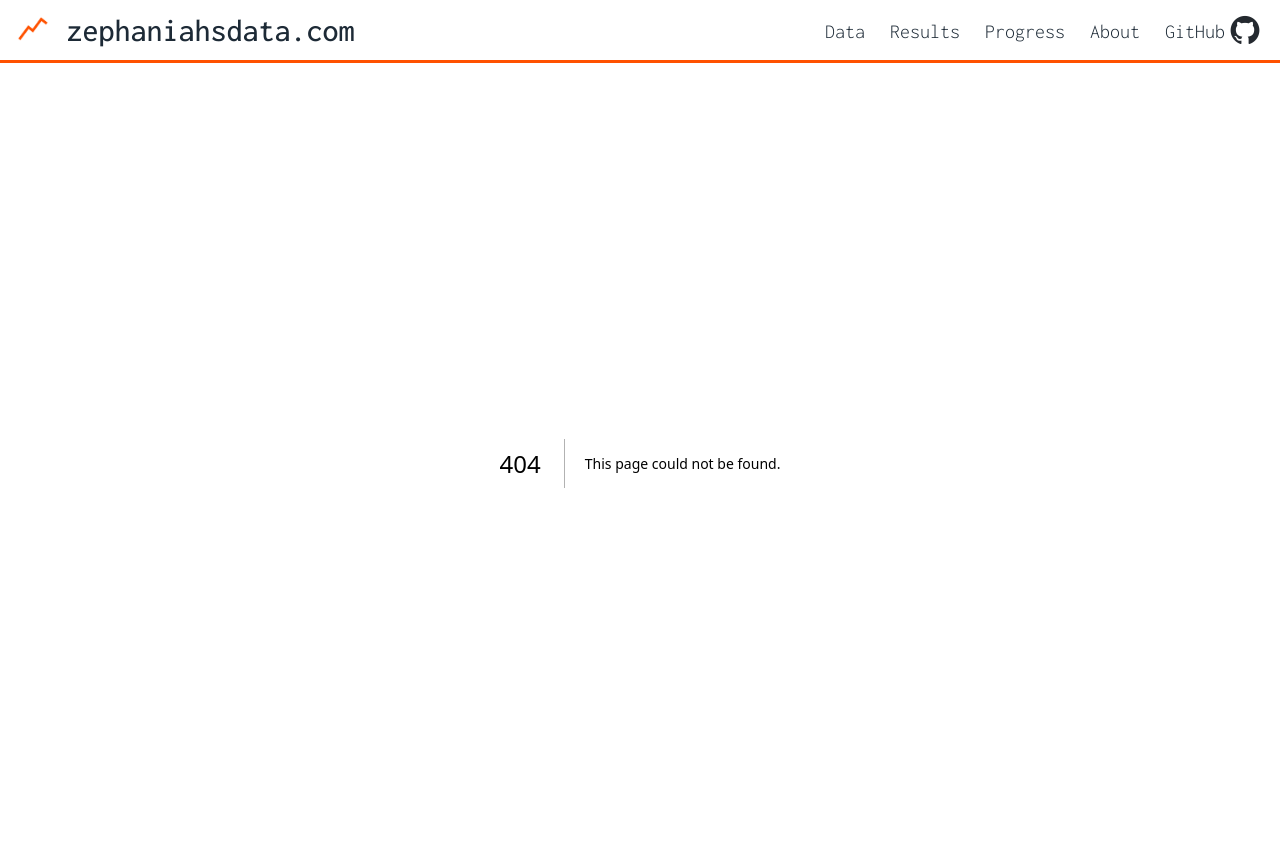
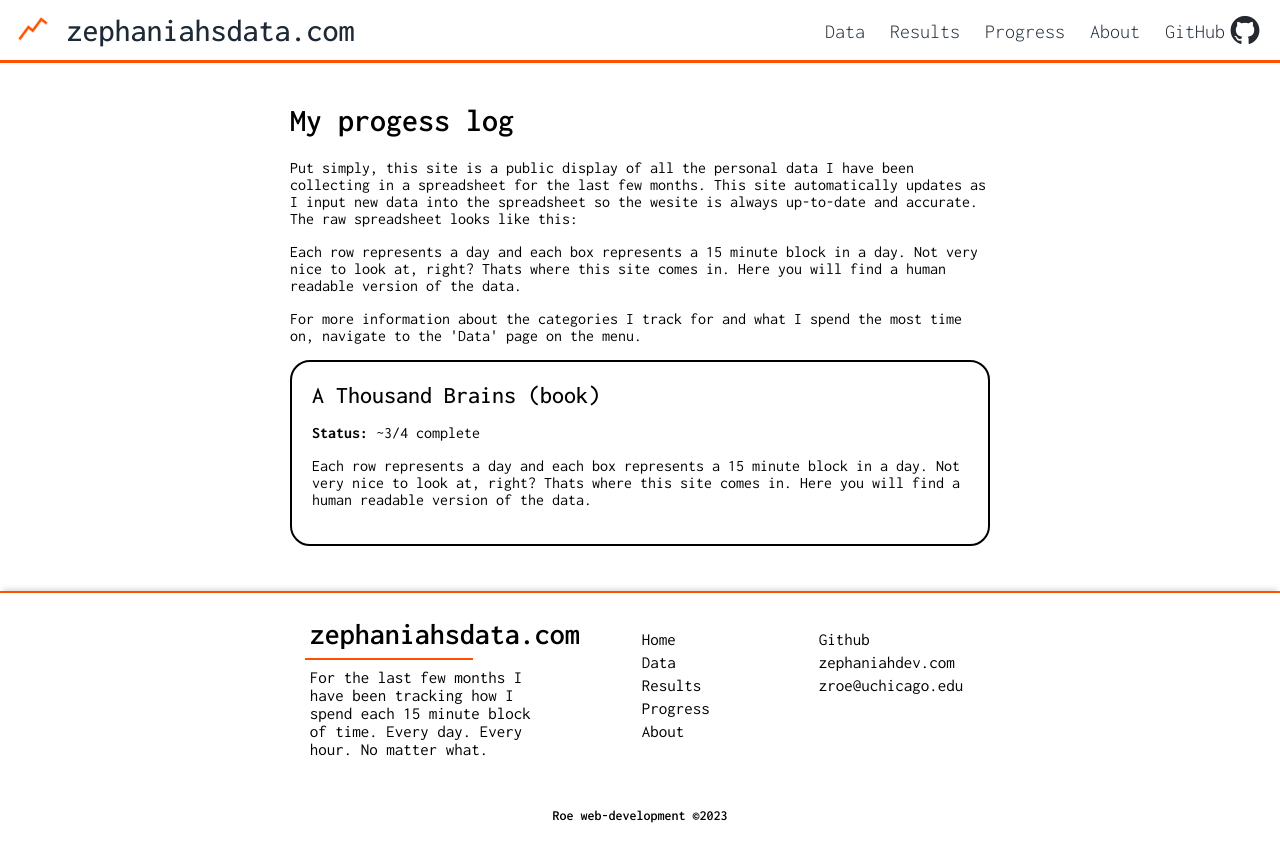
Before and after one commit to zroe1/productivity-site, a Next.js app: page /progress in a window 1280 px wide. Before the commit this address had no page. After the commit the page ends 833 px from the top, so only its background shows below. Built offline with nearby package versions, Linux system fonts and the light colour scheme.

Commit message:
added progress page with code refactor

```diff
--- a/src/app/about/page.js
+++ b/src/app/about/page.js
@@ -1,4 +1,4 @@
-import styles from './page.module.css'
+import styles from '../outsidePages.module.css'
 import Footer from '../components/Footer/Footer'
 
 const About = () => {
--- a/src/app/components/Footer/Footer.js
+++ b/src/app/components/Footer/Footer.js
@@ -42,7 +42,7 @@ const Footer = () => {
                 <Link href="/" className={styles.footerText}>Home</Link>
                 <Link href="/" className={styles.footerText}>Data</Link>
                 <Link href="/" className={styles.footerText}>Results</Link>
-                <Link href="/" className={styles.footerText}>Progress</Link>
+                <Link href="/progress" className={styles.footerText}>Progress</Link>
                 <Link href="/" className={styles.footerText}>About</Link>
             </div>
             <div className={styles.footerRight}>
--- a/src/app/components/Header/Header.js
+++ b/src/app/components/Header/Header.js
@@ -33,8 +33,8 @@ const Header = () => {
         <nav className={styles.desktopMenu}>
           <a className={`${styles.navLink} ${styles.desktopMenuLink}` }>Data</a>
           <a className={`${styles.navLink} ${styles.desktopMenuLink}`}>Results</a>
-          <a className={`${styles.navLink} ${styles.desktopMenuLink}`}>Progress</a>
-          <Link className={`${styles.navLink} ${styles.desktopMenuLink}`} href="../../about">About</Link>
+          <Link className={`${styles.navLink} ${styles.desktopMenuLink}`} href="/progress">Progress</Link>
+          <Link className={`${styles.navLink} ${styles.desktopMenuLink}`} href="/about">About</Link>
           <a className={`${styles.navLink} ${styles.desktopMenuLink}`}>GitHub</a>
           {/*eslint-disable-next-line @next/next/no-img-element*/}
           <img src="github-mark.png" alt="github" className={styles.githubLogo}></img>
--- a/src/app/components/OpeningText/OpeningText.js
+++ b/src/app/components/OpeningText/OpeningText.js
@@ -43,7 +43,7 @@ const OpeningText = () => {
       <div className={styles.linkList}>
         <HomeButton text="Veiw the data" link="/about"/>
         <HomeButton text="What I've Learned" link="/about"/>
-        <HomeButton text="Progress log" link="/about"/>
+        <HomeButton text="Progress log" link="/progress"/>
       </div>
     </div>
   )
--- /dev/null
+++ b/src/app/components/ProgressBlock/ProgressBlock.js
@@ -0,0 +1,15 @@
+import styles from './ProgressBlock.module.css'
+
+const ProgressBlock = (props) => {
+    return (
+        <div className={styles.progressBlock}>
+            <h2 className={styles.blockTitle}>{props.titleText} (book)</h2>
+            <p><b>Status:</b> {props.status}</p>
+            <p>
+                {props.discription}
+            </p>
+        </div>
+    )
+}
+
+export default ProgressBlock;
--- /dev/null
+++ b/src/app/components/ProgressBlock/ProgressBlock.module.css
@@ -0,0 +1,17 @@
+.progressBlock {
+    width: clac(100% - 4px);
+    margin: 10px 0px 10px 0px;
+    border-radius: 20px;
+    border: 2px solid black;
+    padding: 20px;
+}
+
+.progressBlock:hover {
+    background-color: rgb(254, 242, 237);
+    border: 2px solid rgb(255, 81, 0);
+}
+
+.blockTitle {
+    margin: 0px;
+    font-weight: 500;
+}
--- /dev/null
+++ b/src/app/progress/page.js
@@ -0,0 +1,42 @@
+import styles from '../outsidePages.module.css'
+// import progressStyles from './page.module.css'
+import Footer from '../components/Footer/Footer'
+import ProgressBlock from '../components/ProgressBlock/ProgressBlock'
+
+const Progress = () => {
+  return (
+    <div className={styles.container}>
+      <div className={styles.innerContainer}>
+        <h1 className={styles.title}>My progess log</h1>
+        <p>
+          Put simply, this site is a public display of all the personal
+          data I have been collecting in a spreadsheet for the last
+          few months. This site automatically updates as I input new
+          data into the spreadsheet so the wesite is always up-to-date and
+          accurate. The raw spreadsheet looks like this:
+        </p>
+        <p>
+          Each row represents a day and each box represents
+          a 15 minute block in a day. Not very nice to look at, right?
+          Thats where this site comes in. Here you will find a human
+          readable version of the data.
+        </p>
+        <p>
+          For more information about the
+          categories I track for and what I spend the most time on, navigate to the 'Data' page on
+          the menu.
+        </p>
+        {/* <div className={styles.divider}></div> */}
+        <ProgressBlock titleText="A Thousand Brains" status="~3/4 complete" discription="
+        Each row represents a day and each box represents
+        a 15 minute block in a day. Not very nice to look at, right?
+        Thats where this site comes in. Here you will find a human
+        readable version of the data.
+        "/>
+      </div>
+      <Footer />
+    </div>
+  )
+}
+
+export default Progress
```
Also changed, not shown: src/app/outsidePages.module.css (renamed from src/app/about/page.module.css).
